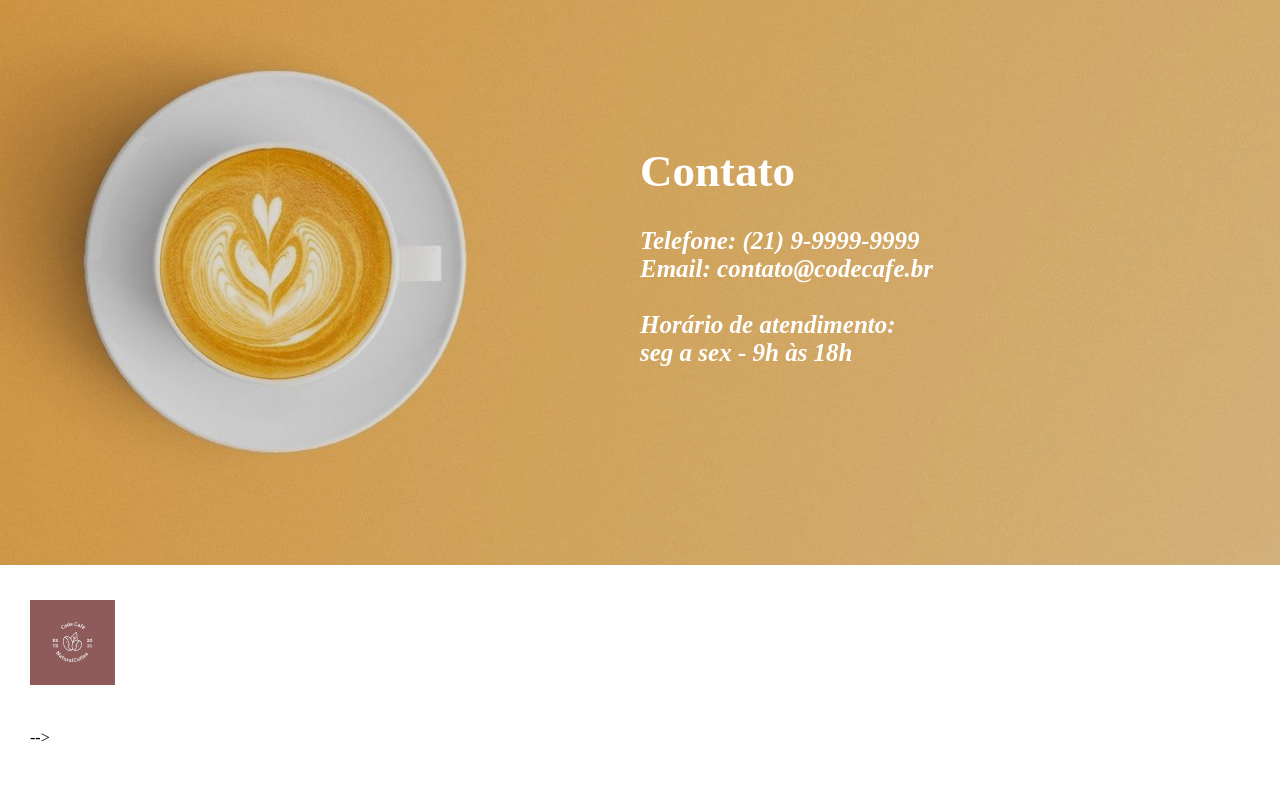
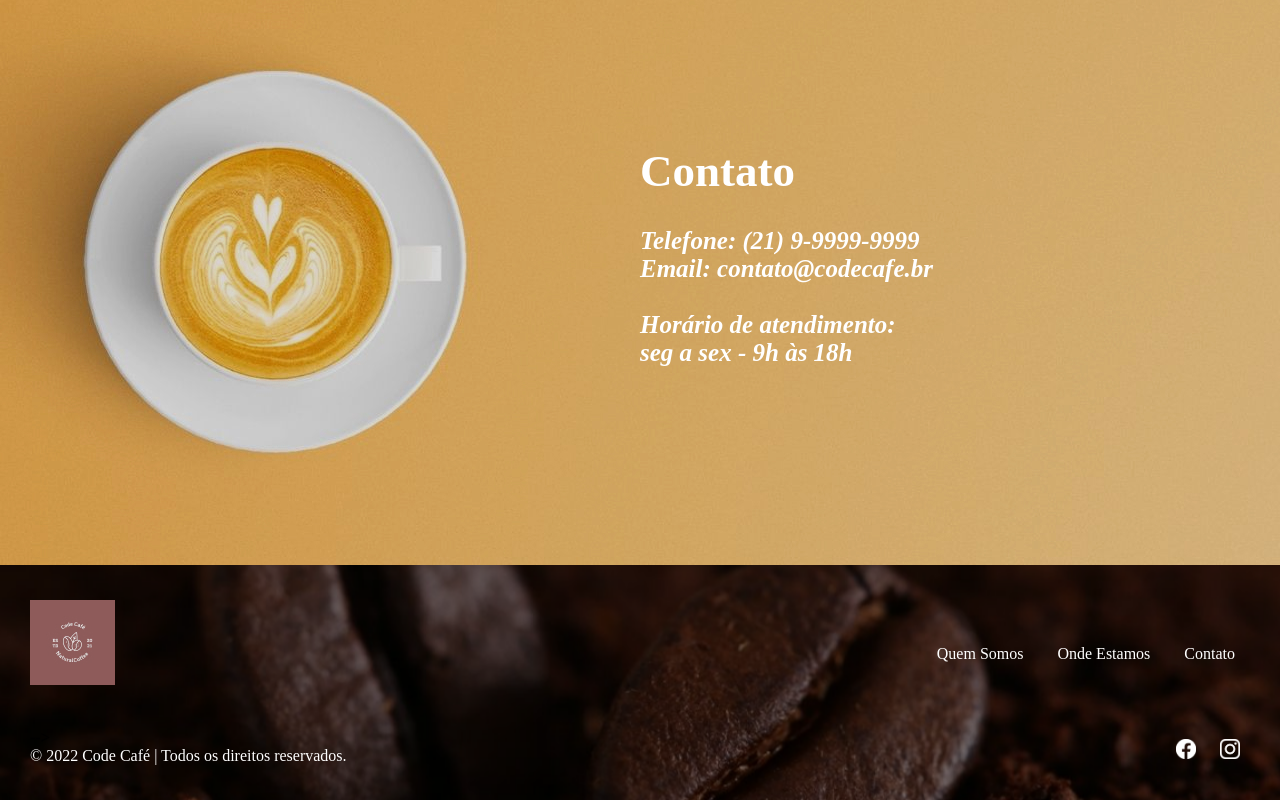
Before and after one commit to adilson-strider/landing-page-coffee, a plain HTML site: page index.html in a window 1280 px wide. Shown: the part 2841-3641 px from the top of the page. Drawn offline with Linux system fonts and the light colour scheme; a web font is replaced by a local one.

Commit message:
arquivo css modificado

```diff
--- a/src/css/style.css
+++ b/src/css/style.css
@@ -173,7 +173,7 @@ body {
 }
 
 .rodape {
-    background: url('src/images/fundo-rodape.jpg') center center no-repeat;
+    background: url('/src/images/fundo-rodape.jpg') center center no-repeat;
     padding: 35px 30px;
     background-size: cover;
 }
```
